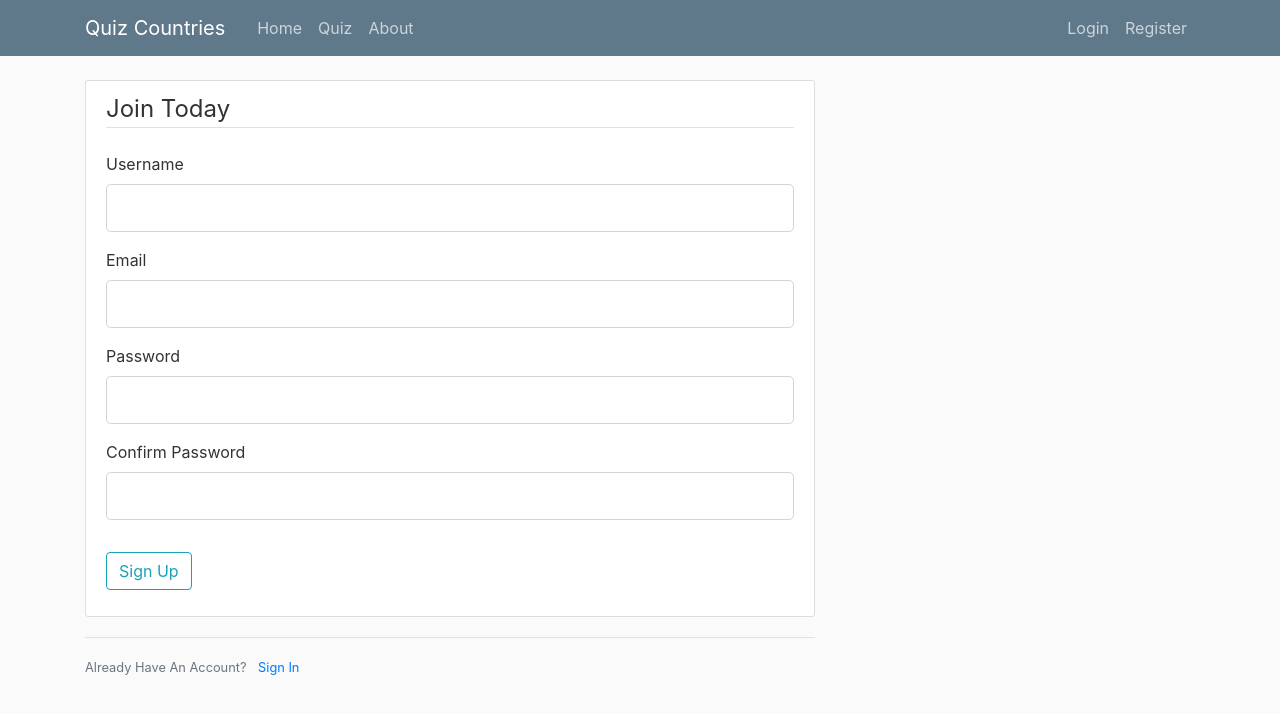
After one commit to ThAytrix/countries-quizz, a Flask app: page /register in a window 1280 px wide. The commit adds this page. Shown: the top 714 px of the page. Run offline with Flask 2, Linux system fonts and the light colour scheme; some libraries are stand-ins or nearby versions.

Commit message:
Ajout Login/Register

```diff
--- /dev/null
+++ b/quizCountries/forms.py
@@ -0,0 +1,33 @@
+from flask_wtf import FlaskForm
+from wtforms import StringField, PasswordField, SubmitField, BooleanField
+from wtforms.validators import DataRequired, Length, Email, EqualTo, ValidationError
+from quizCountries.models import User
+
+
+class RegistrationForm(FlaskForm):
+    username = StringField('Username',
+                           validators=[DataRequired(), Length(min=2, max=20)])
+    email = StringField('Email',
+                        validators=[DataRequired(), Email()])
+    password = PasswordField('Password', validators=[DataRequired()])
+    confirm_password = PasswordField('Confirm Password',
+                                     validators=[DataRequired(), EqualTo('password')])
+    submit = SubmitField('Sign Up')
+
+    def validate_username(self, username):
+        user = User.query.filter_by(username=username.data).first()
+        if user:
+            raise ValidationError('That username is taken. Please choose a different one.')
+
+    def validate_email(self, email):
+        user = User.query.filter_by(email=email.data).first()
+        if user:
+            raise ValidationError('That email is taken. Please choose a different one.')
+
+
+class LoginForm(FlaskForm):
+    email = StringField('Email',
+                        validators=[DataRequired(), Email()])
+    password = PasswordField('Password', validators=[DataRequired()])
+    remember = BooleanField('Remember Me')
+    submit = SubmitField('Login')
--- a/quizCountries/routes.py
+++ b/quizCountries/routes.py
@@ -1,10 +1,62 @@
-from quizCountries import app
-from flask import render_template
+from flask import render_template, url_for, flash, redirect, request
+from quizCountries import app, db, bcrypt
+from quizCountries.forms import RegistrationForm, LoginForm
+from quizCountries.models import User
+from flask_login import login_user, current_user, logout_user, login_required
 
-@app.route('/')
+
+@app.route("/")
+@app.route("/home")
 def home():
     return render_template('home.html')
 
+
+@app.route("/about")
+def about():
+    return render_template('about.html', title='About')
+
+
+@app.route("/register", methods=['GET', 'POST'])
+def register():
+    if current_user.is_authenticated:
+        return redirect(url_for('home'))
+    form = RegistrationForm()
+    if form.validate_on_submit():
+        hashed_password = bcrypt.generate_password_hash(form.password.data).decode('utf-8')
+        user = User(username=form.username.data, email=form.email.data, password=hashed_password)
+        db.session.add(user)
+        db.session.commit()
+        flash('Your account has been created! You are now able to log in', 'success')
+        return redirect(url_for('login'))
+    return render_template('register.html', title='Register', form=form)
+
+
+@app.route("/login", methods=['GET', 'POST'])
+def login():
+    if current_user.is_authenticated:
+        return redirect(url_for('home'))
+    form = LoginForm()
+    if form.validate_on_submit():
+        user = User.query.filter_by(email=form.email.data).first()
+        if user and bcrypt.check_password_hash(user.password, form.password.data):
+            login_user(user, remember=form.remember.data)
+            next_page = request.args.get('next')
+            return redirect(next_page) if next_page else redirect(url_for('home'))
+        else:
+            flash('Login Unsuccessful. Please check email and password', 'danger')
+    return render_template('login.html', title='Login', form=form)
+
+
+@app.route("/logout")
+def logout():
+    logout_user()
+    return redirect(url_for('home'))
+
+
+@app.route("/account")
+@login_required
+def account():
+    return render_template('account.html', title='Account')
 
 @app.route('/quiz/<name>')
 def quizQ(name):
--- a/quizCountries/static/main.css
+++ b/quizCountries/static/main.css
@@ -1,4 +1,80 @@
-h1 {
-    color:red;
-    text-align: center;
+body {
+  background: #fafafa;
+  color: #333333;
+  margin-top: 5rem;
 }
+
+h1, h2, h3, h4, h5, h6 {
+  color: #444444;
+}
+
+.bg-steel {
+  background-color: #5f788a;
+}
+
+.site-header .navbar-nav .nav-link {
+  color: #cbd5db;
+}
+
+.site-header .navbar-nav .nav-link:hover {
+  color: #ffffff;
+}
+
+.site-header .navbar-nav .nav-link.active {
+  font-weight: 500;
+}
+
+.content-section {
+  background: #ffffff;
+  padding: 10px 20px;
+  border: 1px solid #dddddd;
+  border-radius: 3px;
+  margin-bottom: 20px;
+}
+
+.article-title {
+  color: #444444;
+}
+
+a.article-title:hover {
+  color: #428bca;
+  text-decoration: none;
+}
+
+.article-content {
+  white-space: pre-line;
+}
+
+.article-img {
+  height: 65px;
+  width: 65px;
+  margin-right: 16px;
+}
+
+.article-metadata {
+  padding-bottom: 1px;
+  margin-bottom: 4px;
+  border-bottom: 1px solid #e3e3e3
+}
+
+.article-metadata a:hover {
+  color: #333;
+  text-decoration: none;
+}
+
+.article-svg {
+  width: 25px;
+  height: 25px;
+  vertical-align: middle;
+}
+
+.account-img {
+  height: 125px;
+  width: 125px;
+  margin-right: 20px;
+  margin-bottom: 16px;
+}
+
+.account-heading {
+  font-size: 2.5rem;
+}
--- /dev/null
+++ b/quizCountries/templates/about.html
@@ -0,0 +1,4 @@
+{% extends "layout.html" %}
+{% block content %}
+    <h1>About Page</h1>
+{% endblock content %}
--- /dev/null
+++ b/quizCountries/templates/account.html
@@ -0,0 +1,4 @@
+{% extends "layout.html" %}
+{% block content %}
+    <h1>{{ current_user.username }}</h1>
+{% endblock content %}
--- a/quizCountries/templates/home.html
+++ b/quizCountries/templates/home.html
@@ -3,6 +3,6 @@
 {% block content %}
     <h1>Home</h1>
     <p class="important">
-      Welcome to my awesome homepage.
+      Welcome to Quiz Countries.
     </p>
 {% endblock %}
--- a/quizCountries/templates/layout.html
+++ b/quizCountries/templates/layout.html
@@ -1,34 +1,71 @@
 <!DOCTYPE html>
-<html lang="en">
+<html>
 <head>
-    <meta charset="UTF-8">
-    <meta name="viewport" content="width=device-width, initial-scale=1.0">
-    <title>{% block title %}GéoQuiz{% endblock %}</title>
-    <link rel="stylesheet" href="https://maxcdn.bootstrapcdn.com/bootstrap/4.0.0/css/bootstrap.min.css">
-    <link rel="stylesheet" href="{{ url_for('static', filename='main.css') }}">
+    <!-- Required meta tags -->
+    <meta charset="utf-8">
+    <meta name="viewport" content="width=device-width, initial-scale=1, shrink-to-fit=no">
+
+    <!-- Bootstrap CSS -->
+    <link rel="stylesheet" href="https://maxcdn.bootstrapcdn.com/bootstrap/4.0.0/css/bootstrap.min.css" integrity="sha384-Gn5384xqQ1aoWXA+058RXPxPg6fy4IWvTNh0E263XmFcJlSAwiGgFAW/dAiS6JXm" crossorigin="anonymous">
+
+    <link rel="stylesheet" type="text/css" href="{{ url_for('static', filename='main.css') }}">
+
+    {% if title %}
+        <title>Quiz Countries - {{ title }}</title>
+    {% else %}
+        <title>Quiz Countries</title>
+    {% endif %}
 </head>
 <body>
-    <nav class="navbar navbar-expand-lg navbar-light bg-light">
-        <a class="navbar-brand" href="{{url_for('home')}}">GéoQuiz</a>
-        <button class="navbar-toggler" type="button" data-toggle="collapse" data-target="#navbarSupportedContent" aria-controls="navbarSupportedContent" aria-expanded="false" aria-label="Toggle navigation">
+    <header class="site-header">
+      <nav class="navbar navbar-expand-md navbar-dark bg-steel fixed-top">
+        <div class="container">
+          <a class="navbar-brand mr-4" href="/">Quiz Countries</a>
+          <button class="navbar-toggler" type="button" data-toggle="collapse" data-target="#navbarToggle" aria-controls="navbarToggle" aria-expanded="false" aria-label="Toggle navigation">
             <span class="navbar-toggler-icon"></span>
-        </button>
-
-        <div class="collapse navbar-collapse" id="navbarSupportedContent">
-            <ul class="navbar-nav mr-auto">
-                <li class="nav-item">
-                    <a class="nav-link" href="{{url_for('quiz')}}">Quiz</a>
-                </li>
-            </ul>
+          </button>
+          <div class="collapse navbar-collapse" id="navbarToggle">
+            <div class="navbar-nav mr-auto">
+              <a class="nav-item nav-link" href="{{ url_for('home') }}">Home</a>
+              <a class="nav-item nav-link" href="{{ url_for('quiz') }}">Quiz</a>
+              <a class="nav-item nav-link" href="{{ url_for('about') }}">About</a>
+            </div>
+            <!-- Navbar Right Side -->
+            <div class="navbar-nav">
+              {% if current_user.is_authenticated %}
+                <a class="nav-item nav-link" href="{{ url_for('account') }}">Account</a>
+                <a class="nav-item nav-link" href="{{ url_for('logout') }}">Logout</a>
+              {% else %}
+                <a class="nav-item nav-link" href="{{ url_for('login') }}">Login</a>
+                <a class="nav-item nav-link" href="{{ url_for('register') }}">Register</a>
+              {% endif %}
+            </div>
+          </div>
         </div>
-    </nav>
+      </nav>
+    </header>
+    <main role="main" class="container">
+      <div class="row">
+        <div class="col-md-8">
+          {% with messages = get_flashed_messages(with_categories=true) %}
+            {% if messages %}
+              {% for category, message in messages %}
+                <div class="alert alert-{{ category }}">
+                  {{ message }}
+                </div>
+              {% endfor %}
+            {% endif %}
+          {% endwith %}
+          {% block content %}{% endblock %}
+        </div>
+      </div>
+    </main>
 
 
-    <div class="container">
-        {% block content %}{% endblock %}
-    </div>
-    <script src="https://code.jquery.com/jquery-3.2.1.slim.min.js"></script>
-    <script src="https://cdnjs.cloudflare.com/ajax/libs/popper.js/1.12.9/umd/popper.min.js"></script>
-    <script src="https://maxcdn.bootstrapcdn.com/bootstrap/4.0.0/js/bootstrap.min.js"></script>
+    <!-- Optional JavaScript -->
+    <!-- jQuery first, then Popper.js, then Bootstrap JS -->
+    <script src="https://code.jquery.com/jquery-3.2.1.slim.min.js" integrity="sha384-KJ3o2DKtIkvYIK3UENzmM7KCkRr/rE9/Qpg6aAZGJwFDMVNA/GpGFF93hXpG5KkN" crossorigin="anonymous"></script>
+    <script src="https://cdnjs.cloudflare.com/ajax/libs/popper.js/1.12.9/umd/popper.min.js" integrity="sha384-ApNbgh9B+Y1QKtv3Rn7W3mgPxhU9K/ScQsAP7hUibX39j7fakFPskvXusvfa0b4Q" crossorigin="anonymous"></script>
+    <script src="https://maxcdn.bootstrapcdn.com/bootstrap/4.0.0/js/bootstrap.min.js" integrity="sha384-JZR6Spejh4U02d8jOt6vLEHfe/JQGiRRSQQxSfFWpi1MquVdAyjUar5+76PVCmYl" crossorigin="anonymous"></script>
 </body>
 </html>
--- /dev/null
+++ b/quizCountries/templates/register.html
@@ -0,0 +1,72 @@
+{% extends "layout.html" %}
+{% block content %}
+    <div class="content-section">
+        <form method="POST" action="">
+            {{ form.hidden_tag() }}
+            <fieldset class="form-group">
+                <legend class="border-bottom mb-4">Join Today</legend>
+                <div class="form-group">
+                    {{ form.username.label(class="form-control-label") }}
+
+                    {% if form.username.errors %}
+                        {{ form.username(class="form-control form-control-lg is-invalid") }}
+                        <div class="invalid-feedback">
+                            {% for error in form.username.errors %}
+                                <span>{{ error }}</span>
+                            {% endfor %}
+                        </div>
+                    {% else %}
+                        {{ form.username(class="form-control form-control-lg") }}
+                    {% endif %}
+                </div>
+                <div class="form-group">
+                    {{ form.email.label(class="form-control-label") }}
+                    {% if form.email.errors %}
+                        {{ form.email(class="form-control form-control-lg is-invalid") }}
+                        <div class="invalid-feedback">
+                            {% for error in form.email.errors %}
+                                <span>{{ error }}</span>
+                            {% endfor %}
+                        </div>
+                    {% else %}
+                        {{ form.email(class="form-control form-control-lg") }}
+                    {% endif %}
+                </div>
+                <div class="form-group">
+                    {{ form.password.label(class="form-control-label") }}
+                    {% if form.password.errors %}
+                        {{ form.password(class="form-control form-control-lg is-invalid") }}
+                        <div class="invalid-feedback">
+                            {% for error in form.password.errors %}
+                                <span>{{ error }}</span>
+                            {% endfor %}
+                        </div>
+                    {% else %}
+                        {{ form.password(class="form-control form-control-lg") }}
+                    {% endif %}
+                </div>
+                <div class="form-group">
+                    {{ form.confirm_password.label(class="form-control-label") }}
+                    {% if form.confirm_password.errors %}
+                        {{ form.confirm_password(class="form-control form-control-lg is-invalid") }}
+                        <div class="invalid-feedback">
+                            {% for error in form.confirm_password.errors %}
+                                <span>{{ error }}</span>
+                            {% endfor %}
+                        </div>
+                    {% else %}
+                        {{ form.confirm_password(class="form-control form-control-lg") }}
+                    {% endif %}
+                </div>
+            </fieldset>
+            <div class="form-group">
+                {{ form.submit(class="btn btn-outline-info") }}
+            </div>
+        </form>
+    </div>
+    <div class="border-top pt-3">
+        <small class="text-muted">
+            Already Have An Account? <a class="ml-2" href="{{ url_for('login') }}">Sign In</a>
+        </small>
+    </div>
+{% endblock content %}
```
Also changed, not shown: quizCountries/__init__.py (+11 -1 lines), quizCountries/models.py (added, +18 -0 lines), quizCountries/templates/login.html (added, +52 -0 lines), requirements.txt (added, +20 -0 lines), quizCountries/site.db (added).
